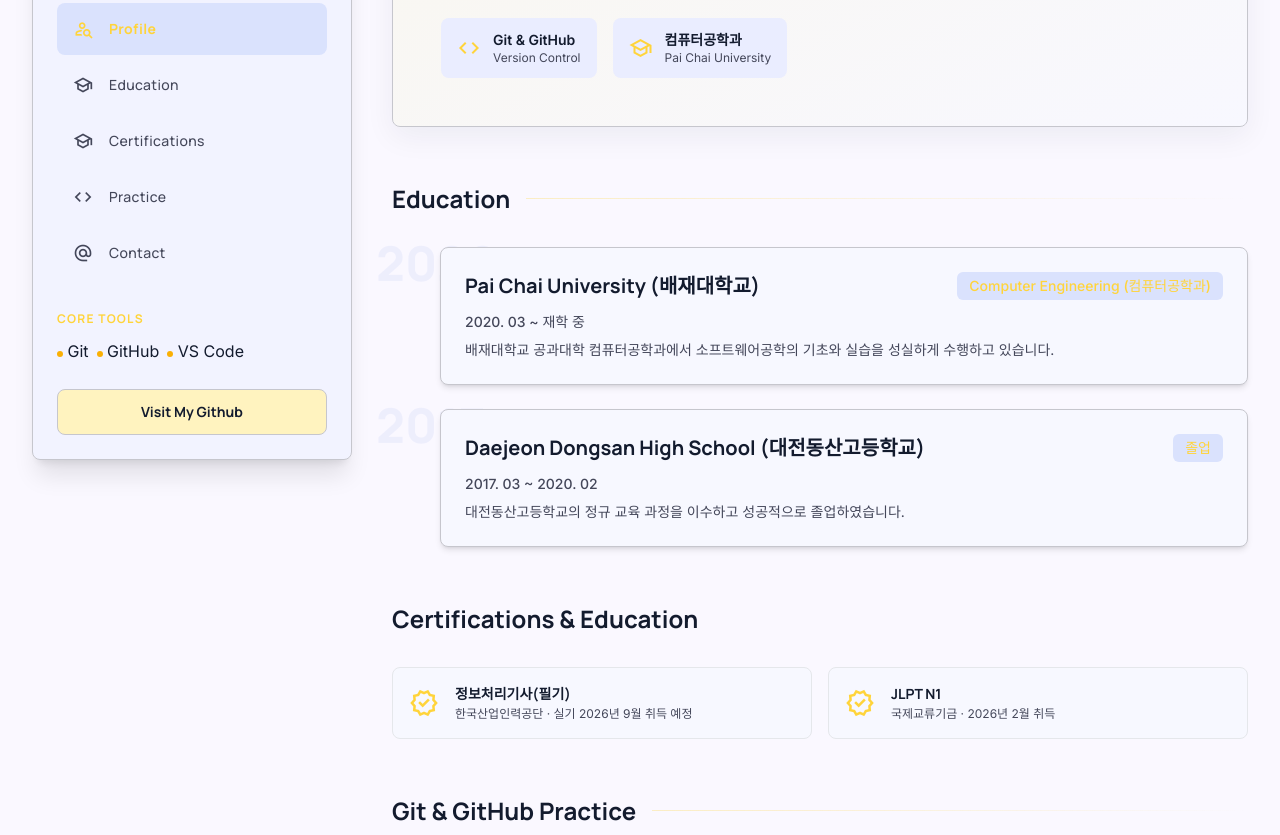
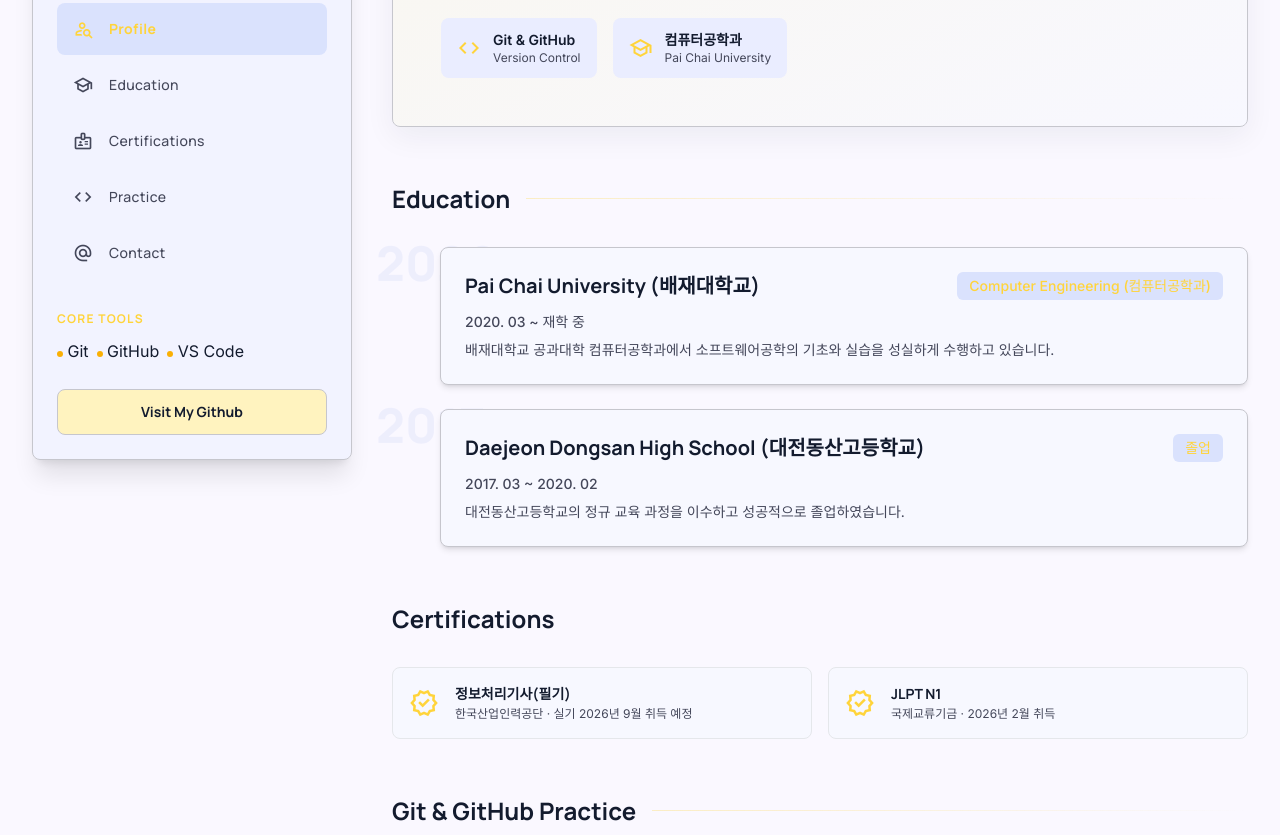
Before and after one commit to NoAnt01/profile-project, a website built with Vite: page index.html in a window 1280 px wide. Shown: the part 419-1254 px from the top of the page. Built offline with nearby package versions, Linux system fonts and the light colour scheme.

Commit message:
index.html: Certification & Education -> Certification으로 변경, 사이드바 Certification 아이콘 Badge로 변경, Visit My GitHub 버튼 target=_blank 속성 추가

```diff
--- a/index.html
+++ b/index.html
@@ -216,7 +216,7 @@
             Education
           </a>
           <a href="#certs" data-section="certs" class="sidebar-link font-headline tracking-wide">
-            <span class="material-symbols-outlined text-xl">school</span>
+            <span class="material-symbols-outlined text-xl">Badge</span>
             Certifications
           </a>
           <a href="#practice" data-section="practice" class="sidebar-link font-headline tracking-wide">
@@ -241,7 +241,7 @@
               Code</span>
           </div>
 
-          <a href="https://github.com/NoAnt01"
+          <a href="https://github.com/NoAnt01" target="_blank"
             class="block w-full text-center bg-primary-container text-on-surface py-3 rounded-xl font-headline font-bold hover:opacity-80 hover:-translate-y-1 hover:shadow-lg transition-all duration-300 text-sm border border-outline-variant">
             Visit My Github
           </a>
@@ -352,7 +352,7 @@
       <!-- ── Certifications ── -->
       <section id="certs">
         <div class="flex items-center gap-4 mb-8">
-          <h3 class="font-headline text-2xl font-bold text-on-surface whitespace-nowrap">Certifications & Education</h3>
+          <h3 class="font-headline text-2xl font-bold text-on-surface whitespace-nowrap">Certifications</h3>
           <div class="h-px flex-1 bg-gradient-to-r from-surface-tint/30 to-transparent"></div>
         </div>
 
```
